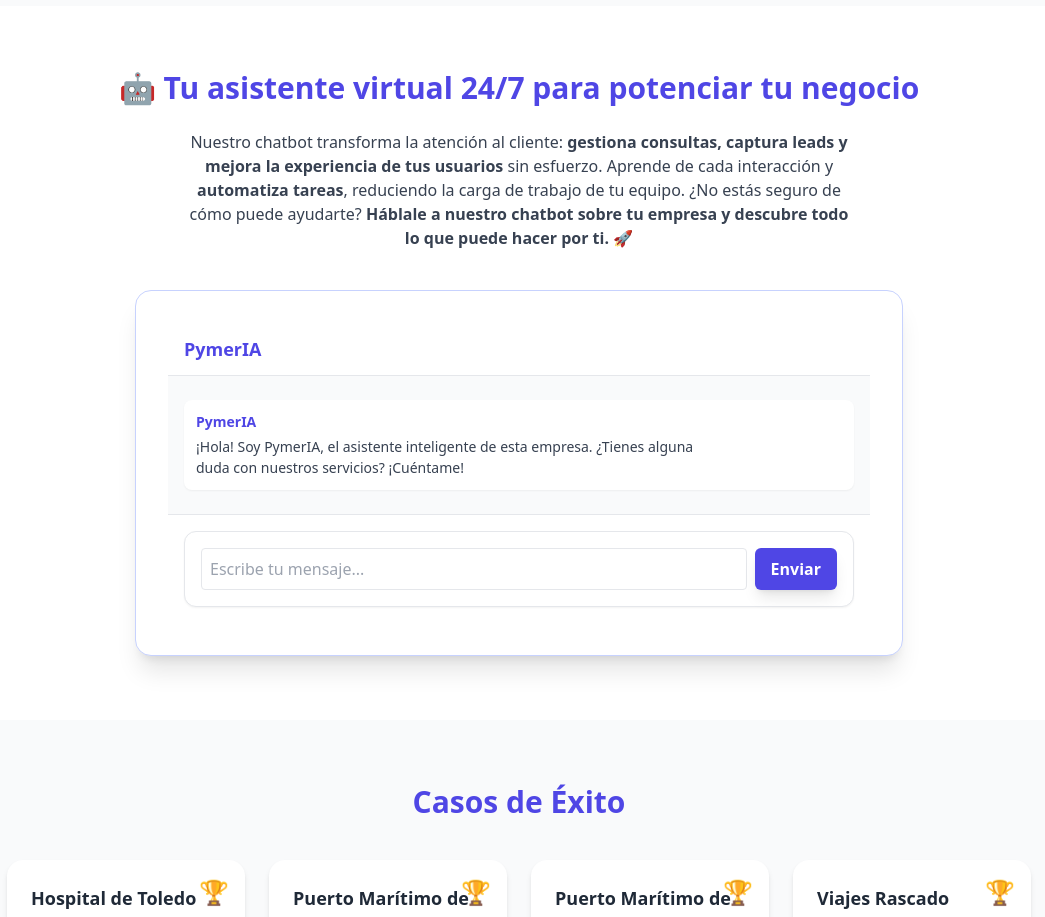
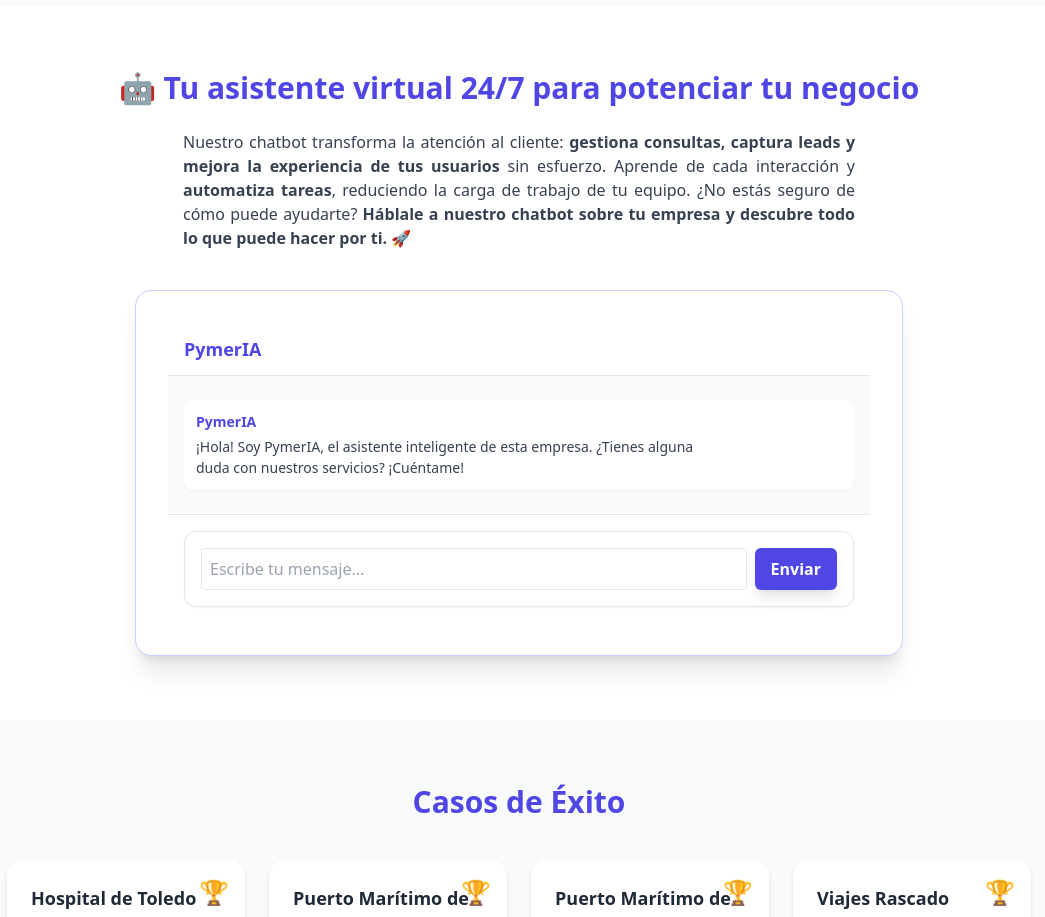
Before and after one commit to carlosmorenolosa/IA_Pymes, a React (Create React App) app: page / in a window 1280 px wide. Shown: the part 1920-2837 px from the top of the page, without its empty margins (121-1166 px from the left). Built offline with nearby package versions, Linux system fonts and the light colour scheme.

Commit message:
cambios diseño web

```diff
--- a/src/App.js
+++ b/src/App.js
@@ -274,7 +274,10 @@ function ChatbotSection() {
         <h2 className="mb-6 text-center text-3xl font-bold text-indigo-600">
           🤖 Tu asistente virtual 24/7 para potenciar tu negocio
         </h2>
-        <p className="mx-auto mb-8 max-w-2xl text-center text-gray-700">
+        <p
+          className="mx-auto mb-8 max-w-2xl text-gray-700"
+          style={{ textAlign: 'justify' }}
+        >
           Nuestro chatbot transforma la atención al cliente: <strong>gestiona consultas, captura leads y mejora la experiencia de tus usuarios</strong> sin esfuerzo. Aprende de cada interacción y <strong>automatiza tareas</strong>, reduciendo la carga de trabajo de tu equipo.
           ¿No estás seguro de cómo puede ayudarte? <strong>Háblale a nuestro chatbot sobre tu empresa y descubre todo lo que puede hacer por ti.</strong> 🚀
         </p>
```
